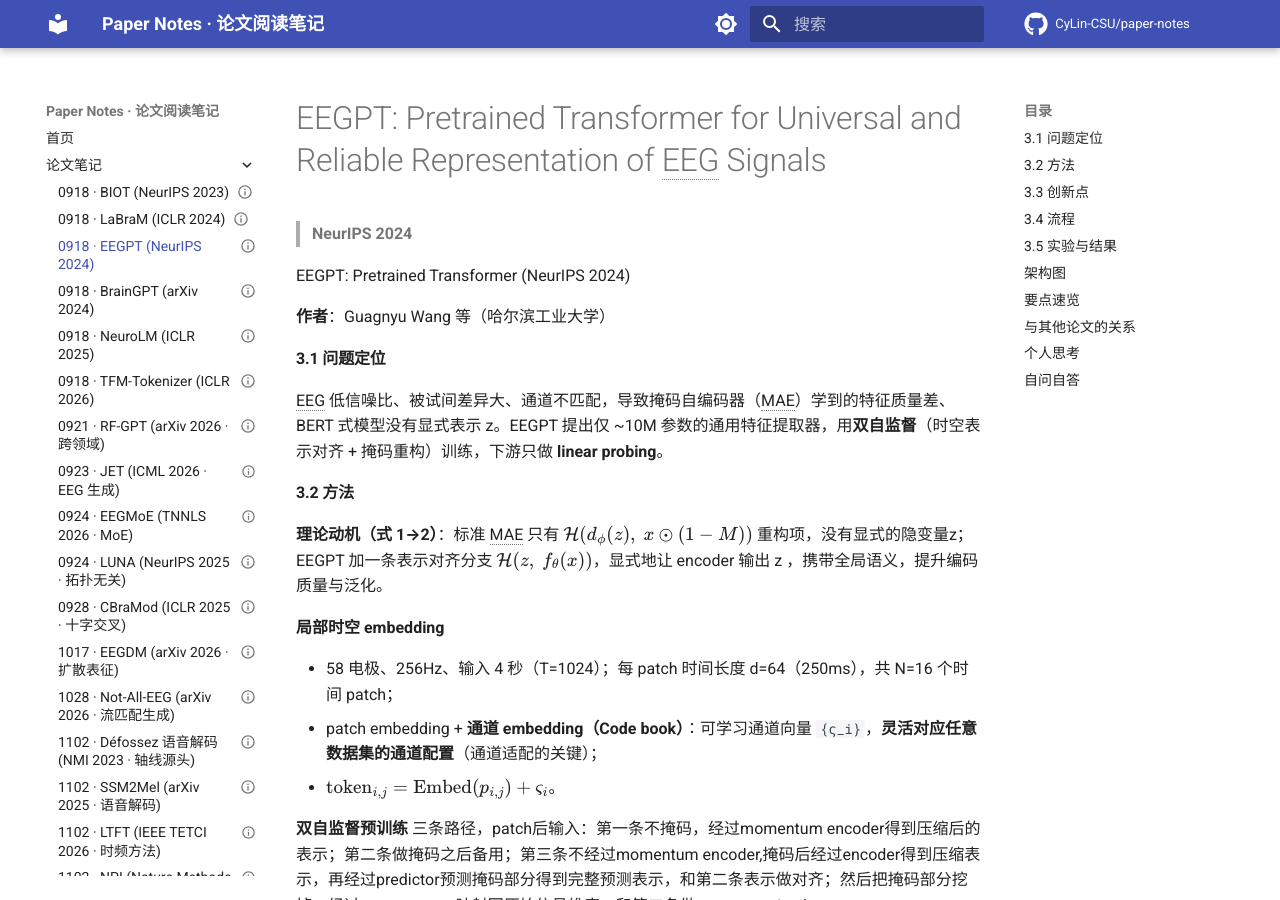
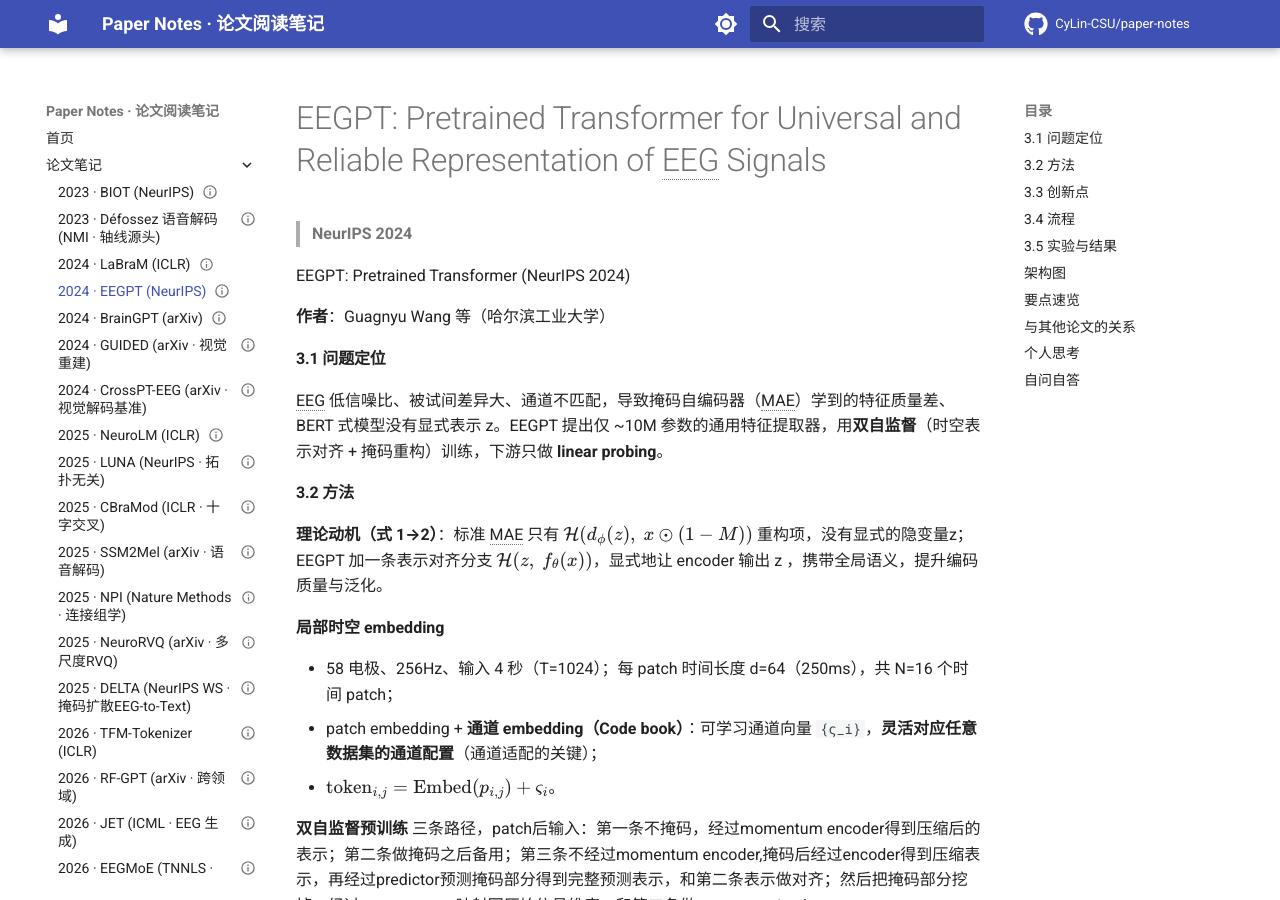
Before and after one commit to CyLin-CSU/paper-notes, an MkDocs documentation site: the page built from docs/papers/0918-eegpt.md, in a window 1280 px wide and 900 px high. Built offline with MkDocs 1.6.1 and Material for MkDocs 9.7.7, drawn with Linux system fonts in a browser that asks for light colours; a script that is not in the unit is left out; comment, search, counter and statistics services are not loaded.

Commit message:
论文导航按发表年份排序并替换阅读日期前缀

```diff
--- a/mkdocs.yml
+++ b/mkdocs.yml
@@ -80,31 +80,31 @@ exclude_docs: |
 nav:
   - 首页: index.md
   - 论文笔记:
-      - 0918 · BIOT (NeurIPS 2023): papers/0918-biot.md
-      - 0918 · LaBraM (ICLR 2024): papers/0918-labram.md
-      - 0918 · EEGPT (NeurIPS 2024): papers/0918-eegpt.md
-      - 0918 · BrainGPT (arXiv 2024): papers/0918-braingpt.md
-      - 0918 · NeuroLM (ICLR 2025): papers/0918-neurolm.md
-      - 0918 · TFM-Tokenizer (ICLR 2026): papers/0918-tfm-tokenizer.md
-      - 0921 · RF-GPT (arXiv 2026 · 跨领域): papers/0921-rf-gpt.md
-      - 0923 · JET (ICML 2026 · EEG 生成): papers/0923-jet.md
-      - 0924 · EEGMoE (TNNLS 2026 · MoE): papers/0924-eegmoe.md
-      - 0924 · LUNA (NeurIPS 2025 · 拓扑无关): papers/0924-luna.md
-      - 0928 · CBraMod (ICLR 2025 · 十字交叉): papers/0928-cbramod.md
-      - 1017 · EEGDM (arXiv 2026 · 扩散表征): papers/1017-eegdm.md
-      - 1028 · Not-All-EEG (arXiv 2026 · 流匹配生成): papers/1028-not-all-eeg.md
-      - 1102 · Défossez 语音解码 (NMI 2023 · 轴线源头): papers/1102-defossez-speech.md
-      - 1102 · SSM2Mel (arXiv 2025 · 语音解码): papers/1102-ssm2mel.md
-      - 1102 · LTFT (IEEE TETCI 2026 · 时频方法): papers/1102-learnable-tf.md
-      - 1102 · NPI (Nature Methods 2025 · 连接组学): papers/1102-surrogate-brain.md
-      - 1104 · NeuroRVQ (arXiv 2025 · 多尺度RVQ): papers/1104-neurorvq.md
-      - 1104 · BrainRVQ (arXiv 2026 · 双域RVQ): papers/1104-brainrvq.md
-      - 1104 · CodeBrain (ICLR 2026 · 解耦tokenizer): papers/1104-codebrain.md
-      - 1104 · NeuroDETR (arXiv 2026 · 事件token化): papers/1104-neurodetr.md
-      - 1104 · DELTA (NeurIPS 2025 WS · 掩码扩散EEG-to-Text): papers/1104-delta.md
-      - 1104 · GUIDED (arXiv 2024 · 视觉重建): papers/1104-guided.md
-      - 1104 · CrossPT-EEG (arXiv 2024 · 视觉解码基准): papers/1104-crosspt-eeg.md
-      - 1104 · EEGArena (arXiv 2026 · 基准评测): papers/1104-eegarena.md
+      - 2023 · BIOT (NeurIPS): papers/0918-biot.md
+      - 2023 · Défossez 语音解码 (NMI · 轴线源头): papers/1102-defossez-speech.md
+      - 2024 · LaBraM (ICLR): papers/0918-labram.md
+      - 2024 · EEGPT (NeurIPS): papers/0918-eegpt.md
+      - 2024 · BrainGPT (arXiv): papers/0918-braingpt.md
+      - 2024 · GUIDED (arXiv · 视觉重建): papers/1104-guided.md
+      - 2024 · CrossPT-EEG (arXiv · 视觉解码基准): papers/1104-crosspt-eeg.md
+      - 2025 · NeuroLM (ICLR): papers/0918-neurolm.md
+      - 2025 · LUNA (NeurIPS · 拓扑无关): papers/0924-luna.md
+      - 2025 · CBraMod (ICLR · 十字交叉): papers/0928-cbramod.md
+      - 2025 · SSM2Mel (arXiv · 语音解码): papers/1102-ssm2mel.md
+      - 2025 · NPI (Nature Methods · 连接组学): papers/1102-surrogate-brain.md
+      - 2025 · NeuroRVQ (arXiv · 多尺度RVQ): papers/1104-neurorvq.md
+      - 2025 · DELTA (NeurIPS WS · 掩码扩散EEG-to-Text): papers/1104-delta.md
+      - 2026 · TFM-Tokenizer (ICLR): papers/0918-tfm-tokenizer.md
+      - 2026 · RF-GPT (arXiv · 跨领域): papers/0921-rf-gpt.md
+      - 2026 · JET (ICML · EEG 生成): papers/0923-jet.md
+      - 2026 · EEGMoE (TNNLS · MoE): papers/0924-eegmoe.md
+      - 2026 · EEGDM (arXiv · 扩散表征): papers/1017-eegdm.md
+      - 2026 · Not-All-EEG (arXiv · 流匹配生成): papers/1028-not-all-eeg.md
+      - 2026 · LTFT (IEEE TETCI · 时频方法): papers/1102-learnable-tf.md
+      - 2026 · BrainRVQ (arXiv · 双域RVQ): papers/1104-brainrvq.md
+      - 2026 · CodeBrain (ICLR · 解耦tokenizer): papers/1104-codebrain.md
+      - 2026 · NeuroDETR (arXiv · 事件token化): papers/1104-neurodetr.md
+      - 2026 · EEGArena (arXiv · 基准评测): papers/1104-eegarena.md
   - 模型架构基础:
       - LoRA · 低秩适配 (ICLR 2022): basics/lora.md
       - Attention 替代方案 (CS336 Lec 4): basics/attention-alternatives.md
```
Also changed, not shown: docs/index.md (+54 -54 lines).
